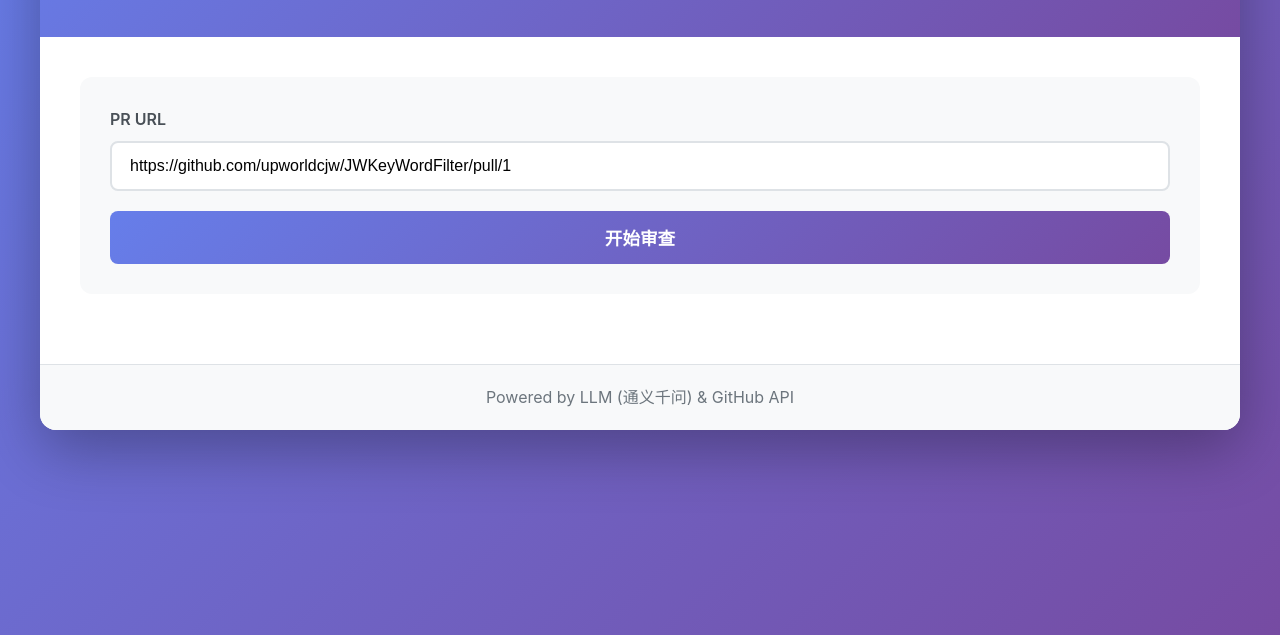
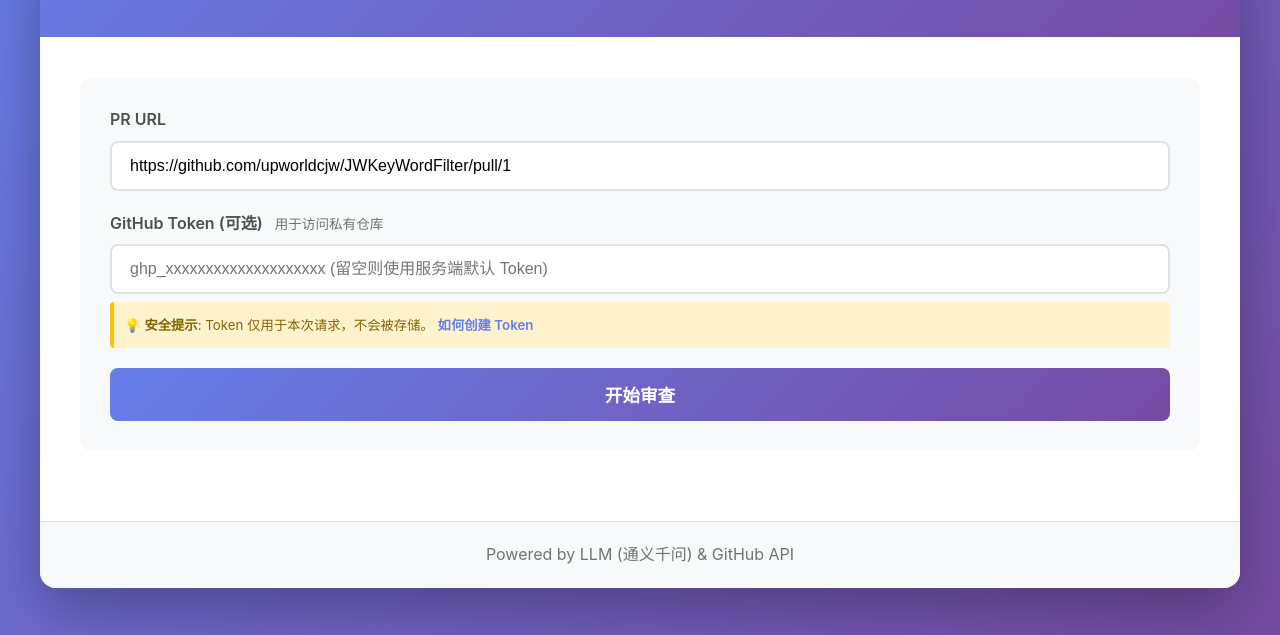
Before and after one commit to upworldcjw/code-review-agent, a website: page public/index.html in a window 1280 px wide. Shown: the part 165-800 px from the top of the page. Drawn offline with nearby package versions, Linux system fonts and the light colour scheme.

Commit message:
添加用户自定义 GitHub Token 功能

```diff
--- a/public/app.js
+++ b/public/app.js
@@ -1,5 +1,6 @@
 // DOM 元素
 const prUrlInput = document.getElementById('prUrl');
+const githubTokenInput = document.getElementById('githubToken');
 const reviewBtn = document.getElementById('reviewBtn');
 const parsedInfo = document.getElementById('parsedInfo');
 const reportSection = document.getElementById('reportSection');
@@ -43,13 +44,22 @@ async function handleReview() {
   setReviewingState(true);
 
   try {
+    // 构建请求体
+    const requestBody = { url: prUrl };
+
+    // 如果用户提供了自定义 GitHub Token，添加到请求中
+    const githubToken = githubTokenInput.value.trim();
+    if (githubToken) {
+      requestBody.githubToken = githubToken;
+    }
+
     // 调用后端 API
     const response = await fetch('/review', {
       method: 'POST',
       headers: {
         'Content-Type': 'application/json',
       },
-      body: JSON.stringify({ url: prUrl }),
+      body: JSON.stringify(requestBody),
     });
 
     // 获取响应文本
--- a/public/index.html
+++ b/public/index.html
@@ -25,6 +25,26 @@
             value="https://github.com/upworldcjw/JWKeyWordFilter/pull/1"
           />
         </div>
+
+        <!-- GitHub Token 输入框（可选） -->
+        <div class="input-group">
+          <label for="githubToken">
+            GitHub Token (可选)
+            <span class="label-hint">用于访问私有仓库</span>
+          </label>
+          <input
+            type="password"
+            id="githubToken"
+            placeholder="ghp_xxxxxxxxxxxxxxxxxxxx (留空则使用服务端默认 Token)"
+          />
+          <div class="token-hint">
+            <small>
+              💡 <strong>安全提示</strong>: Token 仅用于本次请求，不会被存储。
+              <a href="https://github.com/settings/tokens" target="_blank">如何创建 Token</a>
+            </small>
+          </div>
+        </div>
+
         <button id="reviewBtn" class="btn-primary">
           <span class="btn-text">开始审查</span>
           <span class="btn-loading" style="display: none;">审查中...</span>
--- a/public/style.css
+++ b/public/style.css
@@ -80,6 +80,36 @@ main {
   outline: none;
   border-color: #667eea;
   box-shadow: 0 0 0 3px rgba(102, 126, 234, 0.1);
+}
+
+.label-hint {
+  font-size: 0.85rem;
+  color: #6c757d;
+  font-weight: normal;
+  margin-left: 8px;
+}
+
+.token-hint {
+  margin-top: 8px;
+  padding: 10px;
+  background: #fff3cd;
+  border-left: 4px solid #ffc107;
+  border-radius: 4px;
+}
+
+.token-hint small {
+  color: #856404;
+  line-height: 1.5;
+}
+
+.token-hint a {
+  color: #667eea;
+  text-decoration: none;
+  font-weight: 600;
+}
+
+.token-hint a:hover {
+  text-decoration: underline;
 }
 
 /* 按钮 */
```
Also changed, not shown: api/server.js (+5 -3 lines).
